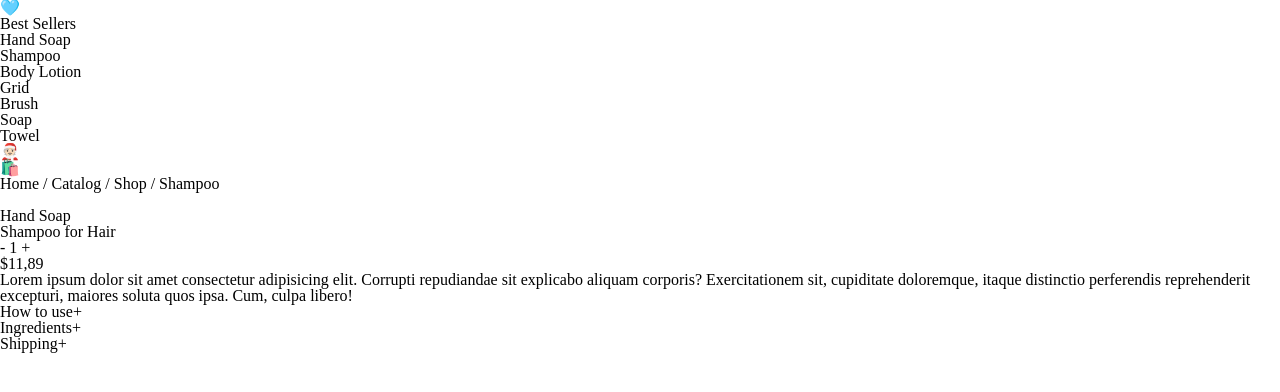
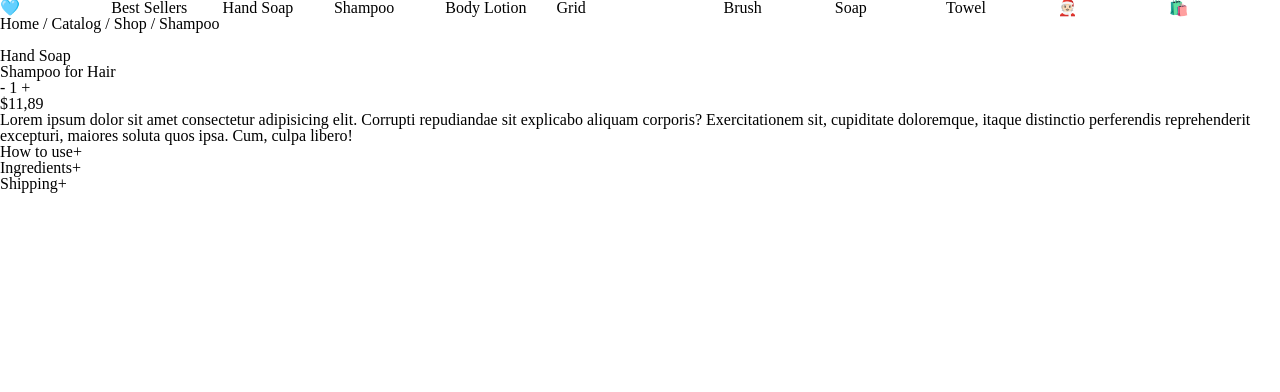
Before and after one commit to changhui98/Beauty-Store, a website built with Vite: page BeautyStore/index.html in a window 1280 px wide. Built offline with nearby package versions, Linux system fonts and the light colour scheme.

Commit message:
Update style.scss

```diff
--- a/BeautyStore/css/style.scss
+++ b/BeautyStore/css/style.scss
@@ -8,7 +8,7 @@ body {
   .header__nav {
     ul {
       display: grid;
-      grid-template-columns: repeat(5, 1fr) 1.5fr repeat(5, 1ft);
+      grid-template-columns: repeat(5, 1fr) 1.5fr repeat(5, 1fr);
     }
   }
 }
```
